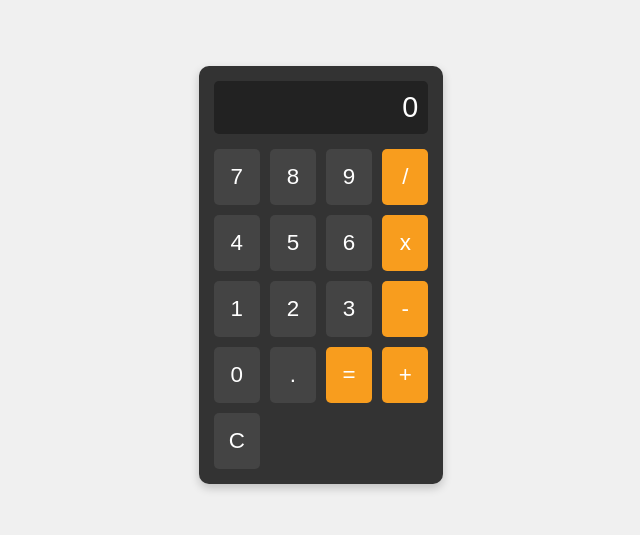
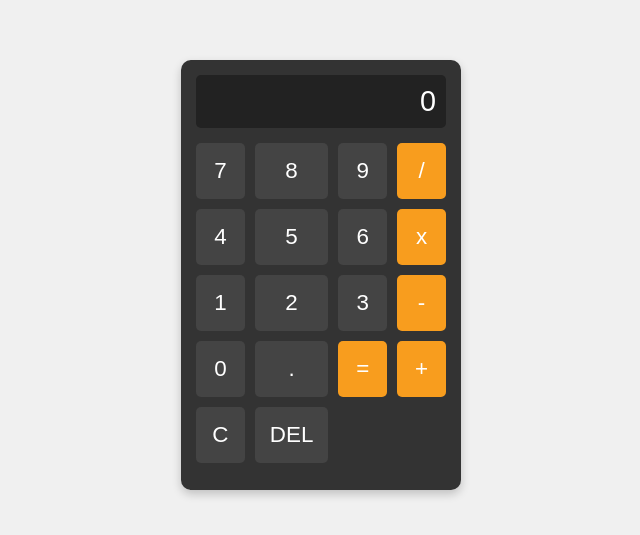
Before and after one commit to Tusharisunique/Calculator, a plain HTML site: page index.html in a window 1280 px wide. Shown: the part 133-668 px from the top of the page, without its empty margins (319-959 px from the left). Drawn offline with Linux system fonts and the light colour scheme.

Commit message:
Update index.html
Signed-off-by: Tushar Joshi <try.tusharjoshi@gmail.com>

```diff
--- a/index.html
+++ b/index.html
@@ -19,6 +19,8 @@
             border-radius: 10px;
             padding: 15px;
             box-shadow: 0px 4px 10px rgba(0, 0, 0, 0.2);
+            width: 250px; /* Set the width to a fixed value */
+            height: 400px; /* Set the height to a fixed value */
         }
 
         .display {
@@ -79,6 +81,7 @@
             <button onclick="calculate()" class="operator">=</button>
             <button onclick="setOperator('+')" class="operator">+</button>
             <button onclick="clearDisplay()">C</button>
+            <button onclick="backspace()">DEL</button>
         </div>
     </div>
     <script>
@@ -159,6 +162,16 @@
             updateDisplay();
         }
 
+        // Function to delete the last character
+        function backspace() {
+            if (currentInput.length > 1) {
+                currentInput = currentInput.slice(0, -1);
+            } else {
+                currentInput = '0';
+            }
+            updateDisplay();
+        }
+
         // Event Listener for Keyboard Input
         document.addEventListener('keydown', function(event) {
             const key = event.key;
@@ -179,6 +192,10 @@
             else if (key.toLowerCase() === 'c') {
                 clearDisplay();
             }
+            // Check for the backspace key
+            else if (key === 'Backspace') {
+                backspace();
+            }
         });
 
         updateDisplay();
```
